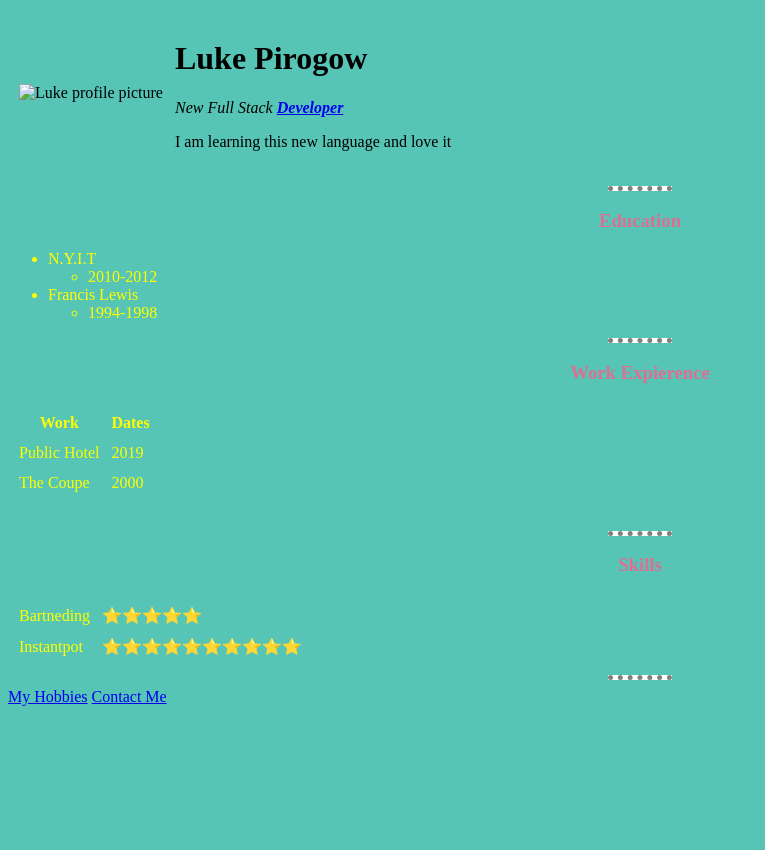
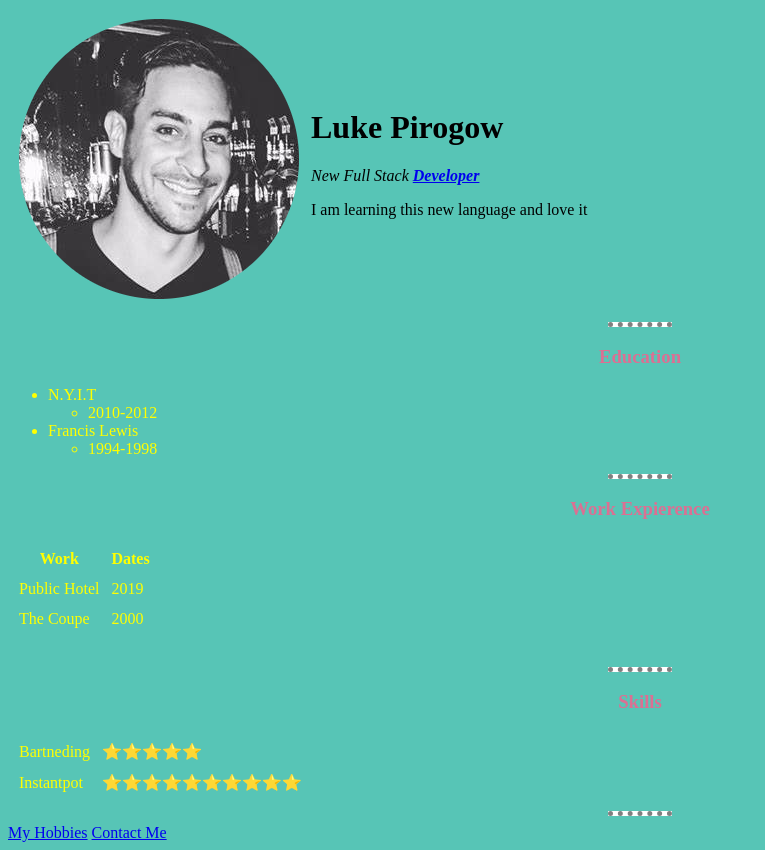
Before and after one commit to Skywalker13802/Infopage, a plain HTML site: page index.html in a window 1280 px wide. Shown: the whole page, without its empty margins (0-765 px from the left). Before the commit the page ends 800 px from the top, so only its background shows below. Drawn offline with Linux system fonts and the light colour scheme; a script that the page names is missing.

Commit message:
Update index.html

```diff
--- a/index.html
+++ b/index.html
@@ -10,7 +10,7 @@
   <body>
     <table cellspacing="20">
       <tr>
-        <td><img src="images/lukepic.png" alt="Luke profile picture" /></td>
+        <td><img src="lukepic.png" alt="Luke profile picture" /></td>
         <td>
           <h1>Luke Pirogow</h1>
           <p>
```
